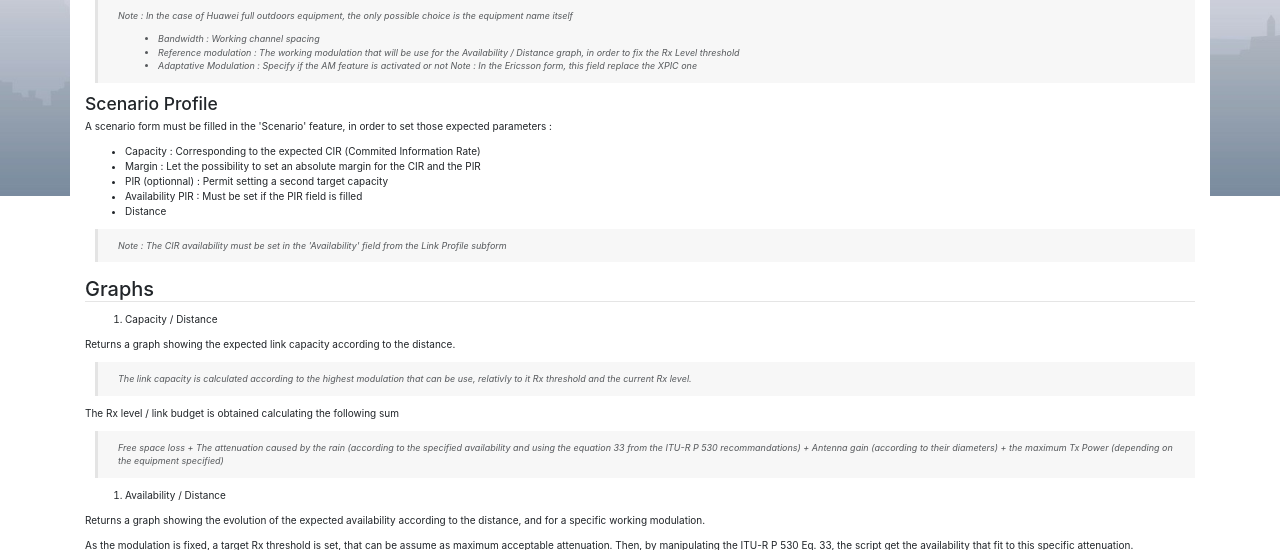
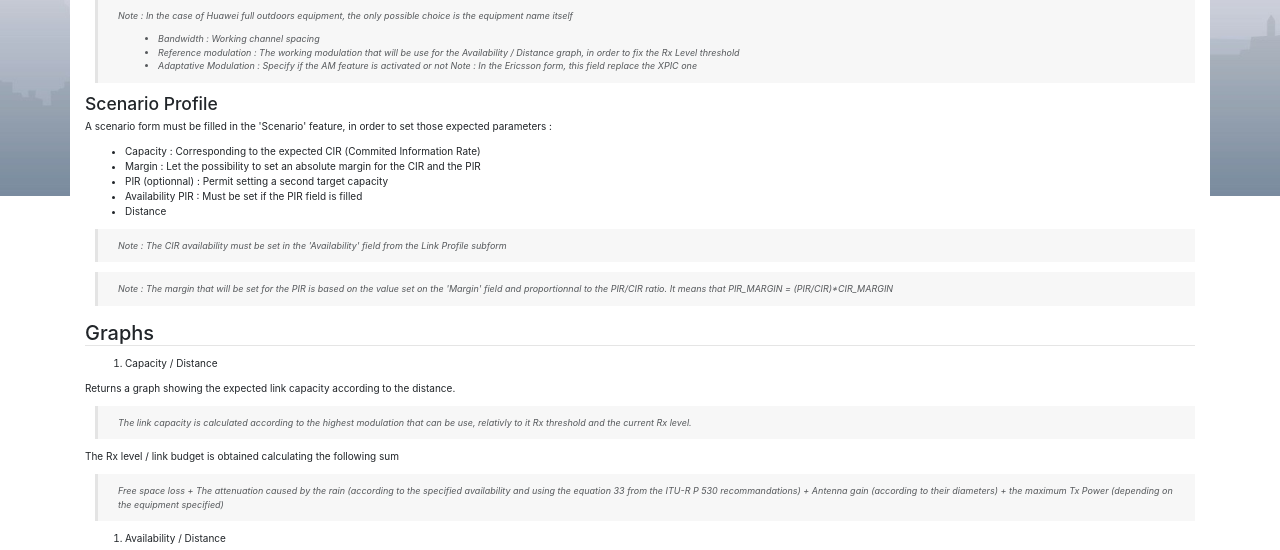
Before and after one commit to nathandecaux/link_budget, a Python web app: template templates/help.html in a window 1280 px wide. Shown: the part 604-1154 px from the top of the page. Run offline with Jinja, Linux system fonts and the light colour scheme; the template is opened without the code that fills it, so the values that code supplies are empty; some libraries are stand-ins or nearby versions.

Commit message:
Adding content in Help section

```diff
--- a/templates/help.html
+++ b/templates/help.html
@@ -130,6 +130,8 @@ blockquote {
   </ul>
 </blockquote>
 
+
+
 <h3 id="scenarioProfile">Scenario Profile</h3>
 
 <p>A scenario form must be filled in the 'Scenario' feature, in order to set those expected parameters :</p>
@@ -148,6 +150,9 @@ blockquote {
 
 <blockquote>
   <p><em>Note : The CIR availability must be set in the 'Availability' field from the Link Profile subform</em></p>
+</blockquote>
+<blockquote>
+  Note : The margin that will be set for the PIR is based on the value set on the 'Margin' field and proportionnal to the PIR/CIR ratio. It means that PIR_MARGIN = (PIR/CIR)*CIR_MARGIN
 </blockquote>
 
 <h2 id="graphs">Graphs</h2>
```
